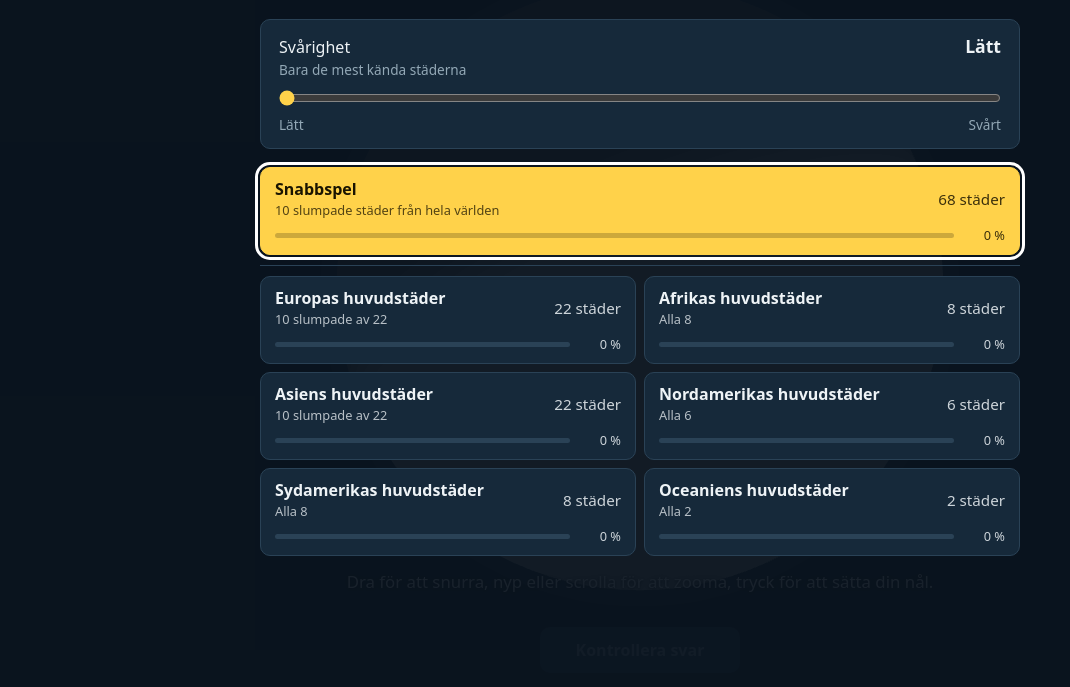
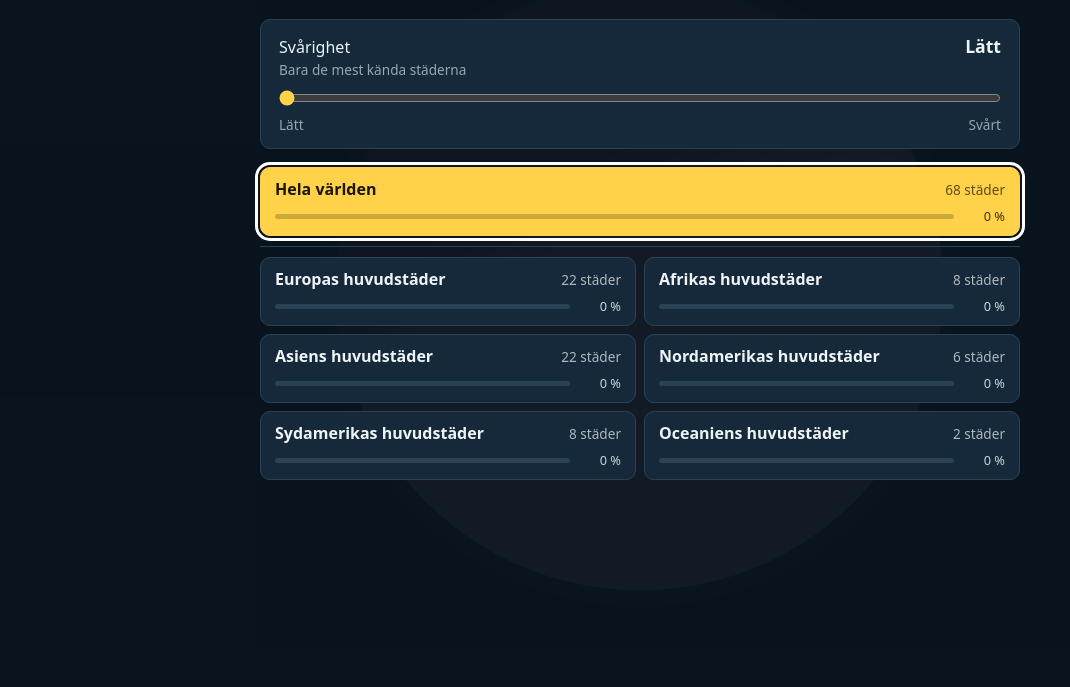
Before and after one commit to mattespel/geografi, a plain HTML site: page index.html in a window 1280 px wide. Shown: the part 113-800 px from the top of the page, without its empty margins (0-1070 px from the left). Drawn offline with Linux system fonts and the light colour scheme.

Commit message:
Refactor HTML structure and styles
Updated various styles and elements in the HTML structure, including button styles and layout adjustments.

```diff
--- a/index.html
+++ b/index.html
@@ -38,6 +38,7 @@ button.icon[aria-pressed="false"] .wave{display:none}
 @media (pointer:coarse){button.icon{width:40px;height:40px}}
 #end,#menu{position:fixed;inset:0;z-index:5;background:rgba(10,20,30,.94);display:none;overflow:auto;padding:24px 18px}
 #end.on,#menu.on{display:block}
+body.ov .top,body.ov .bottom{visibility:hidden}   /* no ghost text behind the menu / results */
 .card{max-width:560px;margin:0 auto}
 .card h2{font-family:Georgia,serif;font-size:2rem;margin:.2em 0 .6em}
 .lead{color:var(--dim);margin:-.3em 0 1.4em}
@@ -62,7 +63,7 @@ button.opt:hover{border-color:var(--gold)}
 button.opt.quick{background:var(--gold);color:#1a1400;border-color:var(--gold);grid-column:1/-1}
 button.opt .name{font-size:1rem;font-weight:700}
 button.opt .desc{display:block;font-size:.8rem;opacity:.75;font-weight:400;margin-top:1px}
-button.opt .num{font-variant-numeric:tabular-nums;white-space:nowrap;font-size:.95rem;opacity:.85}
+button.opt .num{font-variant-numeric:tabular-nums;white-space:nowrap;font-size:.85rem;opacity:.7}
 .row{display:flex;justify-content:space-between;align-items:center;gap:16px}
 .mast{display:flex;align-items:center;gap:10px;margin-top:7px;font-size:.8rem}
 .mast .bar{flex:1;height:5px;border-radius:3px;background:var(--line);overflow:hidden}
@@ -152,7 +153,7 @@ var ZERO_KM   = 4000;        // distance at which a round's accuracy reaches 0%
 // Per-round accuracy = 100% at 0 km, falling linearly to 0% at ZERO_KM.
 
 // Menu / game length
-var QUICK_ROUNDS = 10;       // cities in "Snabbspel"
+var QUICK_ROUNDS = 10;       // cities in "Hela världen"
 var CATEGORY_ROUNDS = 10;    // cities per round in a continent game. Set to 0 to play ALL cities of the continent.
 // Memory strength (one number per city, 0 = unknown, 1 = mastered)
 var RISE = 0.35;             // how far strength moves toward the target after a good answer
@@ -566,9 +567,8 @@ function viewFor(list){
 function buildModes(){
   var all = CITIES.filter(inLevel), nAll = all.length;
   var modes = [{
-    id: 'quick', quick: true, label: 'Snabbspel',
-    desc: nAll > QUICK_ROUNDS ? QUICK_ROUNDS + ' slumpade städer från hela världen'
-        : nAll ? 'Alla städer från hela världen' : 'Inga städer på den här nivån',
+    id: 'quick', quick: true, label: 'Hela världen',
+    desc: nAll ? '' : 'Inga städer på den här nivån',   // the count is shown on the right, so no description is needed
     pool: all, rounds: QUICK_ROUNDS
   }];
   // Group ALL cities by continent first, so every continent stays in the menu even if the level leaves it empty
@@ -586,7 +586,7 @@ function buildModes(){
         r = CATEGORY_ROUNDS ? Math.min(CATEGORY_ROUNDS, n) : n;
     modes.push({
       id: k, label: genitive(k) + ' huvudstäder',
-      desc: !n ? 'Inga städer på den här nivån' : (CATEGORY_ROUNDS && r < n) ? r + ' slumpade av ' + n : 'Alla ' + n,
+      desc: n ? '' : 'Inga städer på den här nivån',
       pool: pool, rounds: r,
       view: viewFor(by[k])   // uses all cities of the continent, so it stays the same on every level
     });
@@ -601,7 +601,7 @@ function showMenu(){
   $('city').textContent = 'Jordglobsquiz'; $('hint').textContent = '';
   $('count').textContent = ''; $('timer').textContent = '';
   renderMenu();   // refresh mastery after every game
-  $('menu').classList.add('on');
+  $('menu').classList.add('on'); document.body.classList.add('ov');
   var first = $('modes').querySelector('button'); if(first) first.focus();
 }
 
@@ -612,7 +612,7 @@ function renderMenu(){
   MODES.forEach(function(m, i){
     var n = m.pool.length, pct = n ? Math.round(mastery(m.pool)*100) : 0;
     html += '<button class="opt' + (m.quick ? ' quick' : '') + '" data-i="' + i + '"' + (n ? '' : ' disabled') + '>' +
-              '<div class="row"><span><span class="name">' + esc(m.label) + '</span><span class="desc">' + esc(m.desc) + '</span></span>' +
+              '<div class="row"><span><span class="name">' + esc(m.label) + '</span>' + (m.desc ? '<span class="desc">' + esc(m.desc) + '</span>' : '') + '</span>' +
               '<span class="num">' + n + (n === 1 ? ' stad' : ' städer') + '</span></div>' +
               (n ? '<div class="mast" title="Behärskning ' + pct + ' %"><div class="bar"><i style="width:' + pct + '%"></i></div><span>' + pct + ' %</span></div>' : '') +
             '</button>';
@@ -655,7 +655,7 @@ function startGame(mode){
   timerId = setInterval(tick, 500);
 
   $('menu').classList.remove('on');
-  $('end').classList.remove('on');
+  $('end').classList.remove('on'); document.body.classList.remove('ov');
   G.next(mode.view);
   show(0);
 }
@@ -691,7 +691,7 @@ function finish(){
     return '<tr><td class="' + (r.ok ? 'ok' : 'no') + '">' + esc(r.name) + '</td><td class="n">' + fmt(r.km) +
            ' km</td><td class="n">' + Math.round(r.acc) + '%</td></tr>';
   }).join('');
-  $('end').classList.add('on');
+  $('end').classList.add('on'); document.body.classList.add('ov');
 }
 
 $('btn').addEventListener('click', function(){
```
